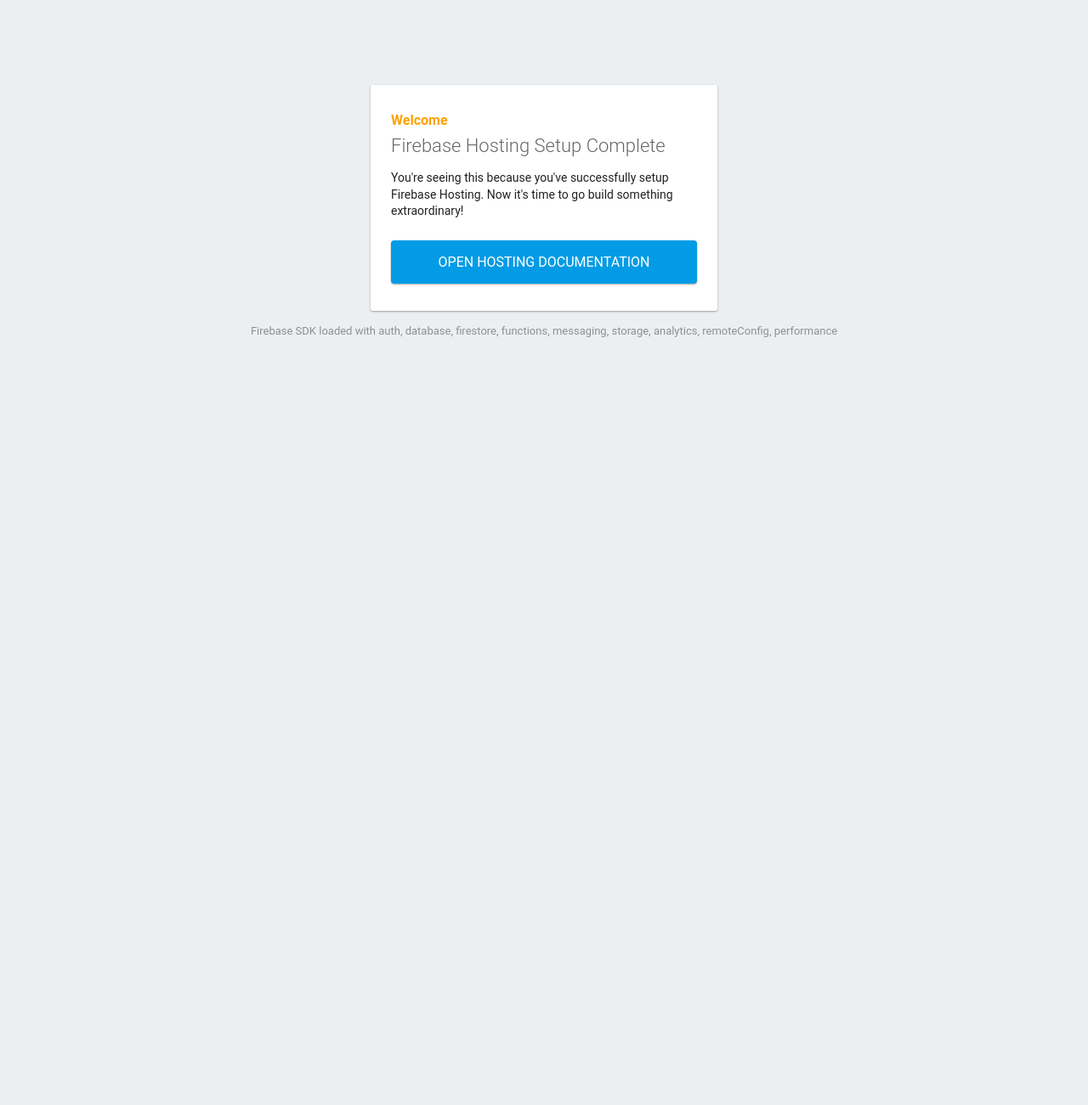
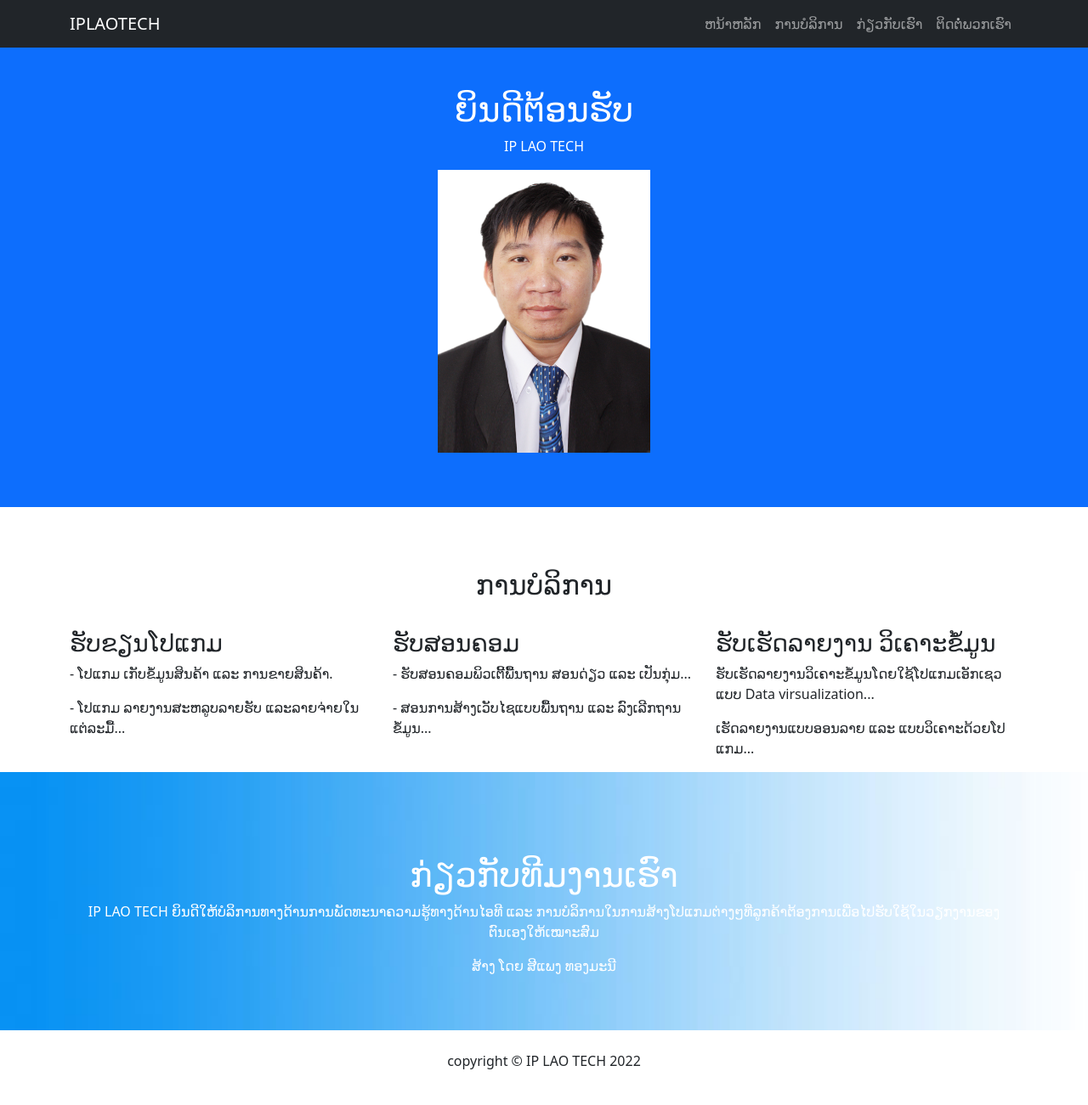
Before and after one commit to sipsipheng2018/sipheng, a plain HTML site: page index.html in a window 1280 px wide. Shown: the whole page at 85% size. Before the commit the page ends 800 px from the top, so only its background shows below. Drawn offline with nearby package versions, Linux system fonts and the light colour scheme; some packages are replaced by stand-ins of ours.

Commit message:
Add files via upload

```diff
--- a/index.html
+++ b/index.html
@@ -1,89 +1,91 @@
 <!DOCTYPE html>
-<html>
-  <head>
-    <meta charset="utf-8">
-    <meta name="viewport" content="width=device-width, initial-scale=1">
-    <title>Welcome to Firebase Hosting</title>
+<html lang="en">
+<head>
+  <title>Bootstrap 5 Example</title>
+  <meta charset="utf-8">
+  <meta name="viewport" content="width=device-width, initial-scale=1">
+  <link href="https://cdn.jsdelivr.net/npm/bootstrap@5.2.1/dist/css/bootstrap.min.css" rel="stylesheet">
+  <script src="https://cdn.jsdelivr.net/npm/bootstrap@5.2.1/dist/js/bootstrap.bundle.min.js"></script>
+    <link href="styles.css" rel="stylesheet">
+</head>
+<body>
+  <!-- สร้างเมนู -->
+     <nav class="navbar navbar-expand-sm navbar-dark bg-dark">
+         <div class="container">
+             <a href="index.html" class="navbar-brand">IPLAOTECH</a>
+             <button class="navbar-toggler" data-bs-toggle="collapse" data-bs-target="#navbar1">
+                 <span class="navbar-toggler-icon"></span>
+             </button>
+             <div id="navbar1" class="collapse navbar-collapse">
+                 <ul class="navbar-nav ms-auto">
+                     <li class="nav-item">
+                         <a href="index.html" class="nav-link">ຫນ້າຫລັກ</a>
+                     </li>
+                     <li class="nav-item">
+                         <a href="#service" class="nav-link">ການບໍລິການ</a>
+                     </li>
+                     <li class="nav-item">
+                         <a href="#about" class="nav-link">ກ່ຽວກັບເຮົາ</a>
+                     </li>
+                     <li class="nav-item">
+                         <a class="nav-link" data-bs-toggle="modal" data-bs-target="#myModal">ຕິດຕໍ່ພວກເຮົາ</a>
+                     </li>
+                 </ul>
+             </div>
+         </div>
+     </nav>
 
-    <!-- update the version number as needed -->
-    <script defer src="/__/firebase/9.13.0/firebase-app-compat.js"></script>
-    <!-- include only the Firebase features as you need -->
-    <script defer src="/__/firebase/9.13.0/firebase-auth-compat.js"></script>
-    <script defer src="/__/firebase/9.13.0/firebase-database-compat.js"></script>
-    <script defer src="/__/firebase/9.13.0/firebase-firestore-compat.js"></script>
-    <script defer src="/__/firebase/9.13.0/firebase-functions-compat.js"></script>
-    <script defer src="/__/firebase/9.13.0/firebase-messaging-compat.js"></script>
-    <script defer src="/__/firebase/9.13.0/firebase-storage-compat.js"></script>
-    <script defer src="/__/firebase/9.13.0/firebase-analytics-compat.js"></script>
-    <script defer src="/__/firebase/9.13.0/firebase-remote-config-compat.js"></script>
-    <script defer src="/__/firebase/9.13.0/firebase-performance-compat.js"></script>
-    <!--
-      initialize the SDK after all desired features are loaded, set useEmulator to false
-      to avoid connecting the SDK to running emulators.
-    -->
-    <script defer src="/__/firebase/init.js?useEmulator=true"></script>
+<div class="container-fluid p-5 bg-primary text-white text-center">
+  <h1>ຍິນດີຕ້ອນຮັບ</h1>
+  <p>IP LAO TECH</p>
+  <p><img src="images\148.jpg" width="250" ></p>
+</div>
 
-    <style media="screen">
-      body { background: #ECEFF1; color: rgba(0,0,0,0.87); font-family: Roboto, Helvetica, Arial, sans-serif; margin: 0; padding: 0; }
-      #message { background: white; max-width: 360px; margin: 100px auto 16px; padding: 32px 24px; border-radius: 3px; }
-      #message h2 { color: #ffa100; font-weight: bold; font-size: 16px; margin: 0 0 8px; }
-      #message h1 { font-size: 22px; font-weight: 300; color: rgba(0,0,0,0.6); margin: 0 0 16px;}
-      #message p { line-height: 140%; margin: 16px 0 24px; font-size: 14px; }
-      #message a { display: block; text-align: center; background: #039be5; text-transform: uppercase; text-decoration: none; color: white; padding: 16px; border-radius: 4px; }
-      #message, #message a { box-shadow: 0 1px 3px rgba(0,0,0,0.12), 0 1px 2px rgba(0,0,0,0.24); }
-      #load { color: rgba(0,0,0,0.4); text-align: center; font-size: 13px; }
-      @media (max-width: 600px) {
-        body, #message { margin-top: 0; background: white; box-shadow: none; }
-        body { border-top: 16px solid #ffa100; }
-      }
-    </style>
-  </head>
-  <body>
-    <div id="message">
-      <h2>Welcome</h2>
-      <h1>Firebase Hosting Setup Complete</h1>
-      <p>You're seeing this because you've successfully setup Firebase Hosting. Now it's time to go build something extraordinary!</p>
-      <a target="_blank" href="https://firebase.google.com/docs/hosting/">Open Hosting Documentation</a>
+<!-- service -->
+<div class="container mt-5">
+  <h2  class="text-center p-4" >ການບໍລິການ</h2>
+  <div class="row">
+    <div class="col-sm-4">
+      <h3>ຮັບຂຽນໂປແກມ</h3>
+      <p>- ໂປແກມ ເກັບຂໍ້ມູນສິນຄ້າ ແລະ ການຂາຍສິນຄ້າ.</p>
+      <p>- ໂປແກມ ລາຍງານສະຫລູບລາຍຮັບ ແລະລາຍຈ່າຍໃນແຕ່ລະມື້...</p>
     </div>
-    <p id="load">Firebase SDK Loading&hellip;</p>
+    <div class="col-sm-4">
+      <h3>ຮັບສອນຄອມ</h3>
+      <p>- ຮັບສອນຄອມພິວເຕີ້ພື້ນຖານ ສອນດ່ຽວ ແລະ ເປັນກຸ່ມ...</p>
+      <p>- ສອນການສ້າງເວັບໄຊແບບພື້ນຖານ ແລະ ລົງເລີກຖານຂໍ້ມູນ...</p>
+    </div>
+    <div class="col-sm-4">
+      <h3>ຮັບເຮັດລາຍງານ ວິເຄາະຂໍ້ມູນ</h3>
+      <p>ຮັບເຮັດລາຍງານວິເຄາະຂໍ້ມູນໂດຍໃຊ້ໂປແກມເອັກເຊວ ແບບ Data virsualization...</p>
+      <p>ເຮັດລາຍງານແບບອອນລາຍ ແລະ ແບບວິເຄາະດ້ວຍໂປແກມ...</p>
+    </div>
+  </div>
+</div>
+<!-- about -->
+<section id="about"  class="p-5">
+  <div class="dark-overlay">
+    <div class="row">
+      <div class="col">
+        <div class="container pt-5" >
+          <h1>ກ່ຽວກັບທີມງານເຮົາ</h1>
+          <p>IP LAO TECH ຍິນດີໃຫ້ບໍລິການທາງດ້ານການພັດທະນາຄວາມຮູ້ທາງດ້ານໄອທີ ແລະ ການບໍລິການໃນການສ້າງໂປແກມຕ່າງໆທີ່ລູກຄ້າຕ້ອງການເພື່ອໄປຮັບໃຊ້ໃນວຽກງານຂອງຕົນເອງໃຫ້ເໝາະສົມ</p>
+<p>ສ້າງ ໂດຍ ສີແພງ ທອງມະນີ</p>
+        </div>
+      </div>
+    </div>
+  </div>
+</section>
 
-    <script>
-      document.addEventListener('DOMContentLoaded', function() {
-        const loadEl = document.querySelector('#load');
-        // // 🔥🔥🔥🔥🔥🔥🔥🔥🔥🔥🔥🔥🔥🔥🔥🔥🔥🔥🔥🔥🔥🔥🔥🔥🔥🔥🔥🔥🔥🔥🔥
-        // // The Firebase SDK is initialized and available here!
-        //
-        // firebase.auth().onAuthStateChanged(user => { });
-        // firebase.database().ref('/path/to/ref').on('value', snapshot => { });
-        // firebase.firestore().doc('/foo/bar').get().then(() => { });
-        // firebase.functions().httpsCallable('yourFunction')().then(() => { });
-        // firebase.messaging().requestPermission().then(() => { });
-        // firebase.storage().ref('/path/to/ref').getDownloadURL().then(() => { });
-        // firebase.analytics(); // call to activate
-        // firebase.analytics().logEvent('tutorial_completed');
-        // firebase.performance(); // call to activate
-        //
-        // // 🔥🔥🔥🔥🔥🔥🔥🔥🔥🔥🔥🔥🔥🔥🔥🔥🔥🔥🔥🔥🔥🔥🔥🔥🔥🔥🔥🔥🔥🔥🔥
+<!-- footer -->
+<footer class="text-center p-4">
+  <div class="container">
+    <div class="row">
+      <div class="col">
+        <p>copyright &copy; IP LAO TECH 2022</p>
+      </div>
+    </div>
+  </div>
+</footer>
 
-        try {
-          let app = firebase.app();
-          let features = [
-            'auth',
-            'database',
-            'firestore',
-            'functions',
-            'messaging',
-            'storage',
-            'analytics',
-            'remoteConfig',
-            'performance',
-          ].filter(feature => typeof app[feature] === 'function');
-          loadEl.textContent = `Firebase SDK loaded with ${features.join(', ')}`;
-        } catch (e) {
-          console.error(e);
-          loadEl.textContent = 'Error loading the Firebase SDK, check the console.';
-        }
-      });
-    </script>
-  </body>
 </html>
--- /dev/null
+++ b/styles.css
@@ -0,0 +1,12 @@
+
+
+#about{
+  min-height: 200px;
+  position: relative;
+  background-image: url("images/about.jpg");
+  background-size: cover;
+  background-repeat: no-repeat;
+  text-align: center;
+  color:#fff;
+  background-attachment: fixed;
+}
```
Also changed, not shown: images/DSCF7004.JPG (added), images/about.jpg (added), index.js (added).
